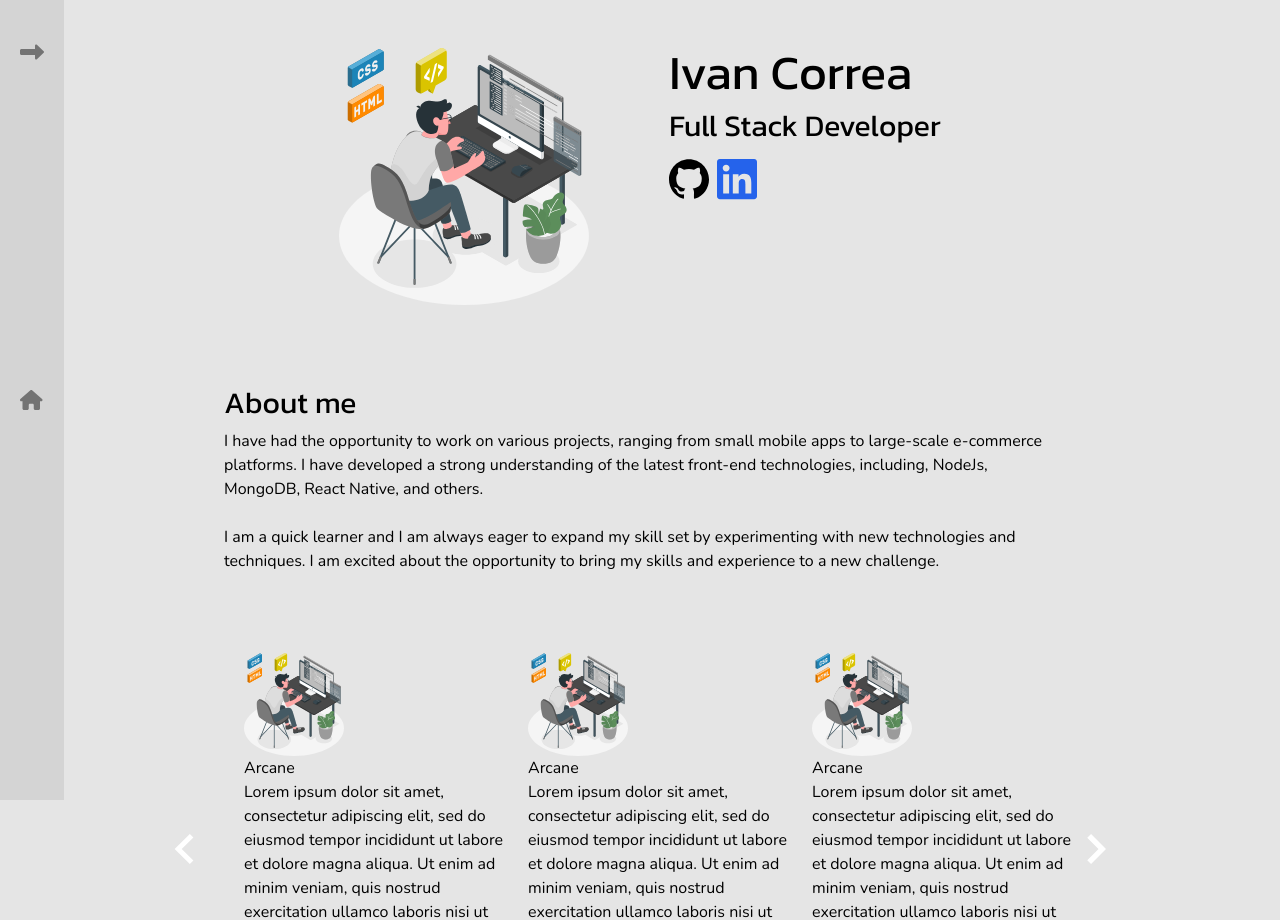
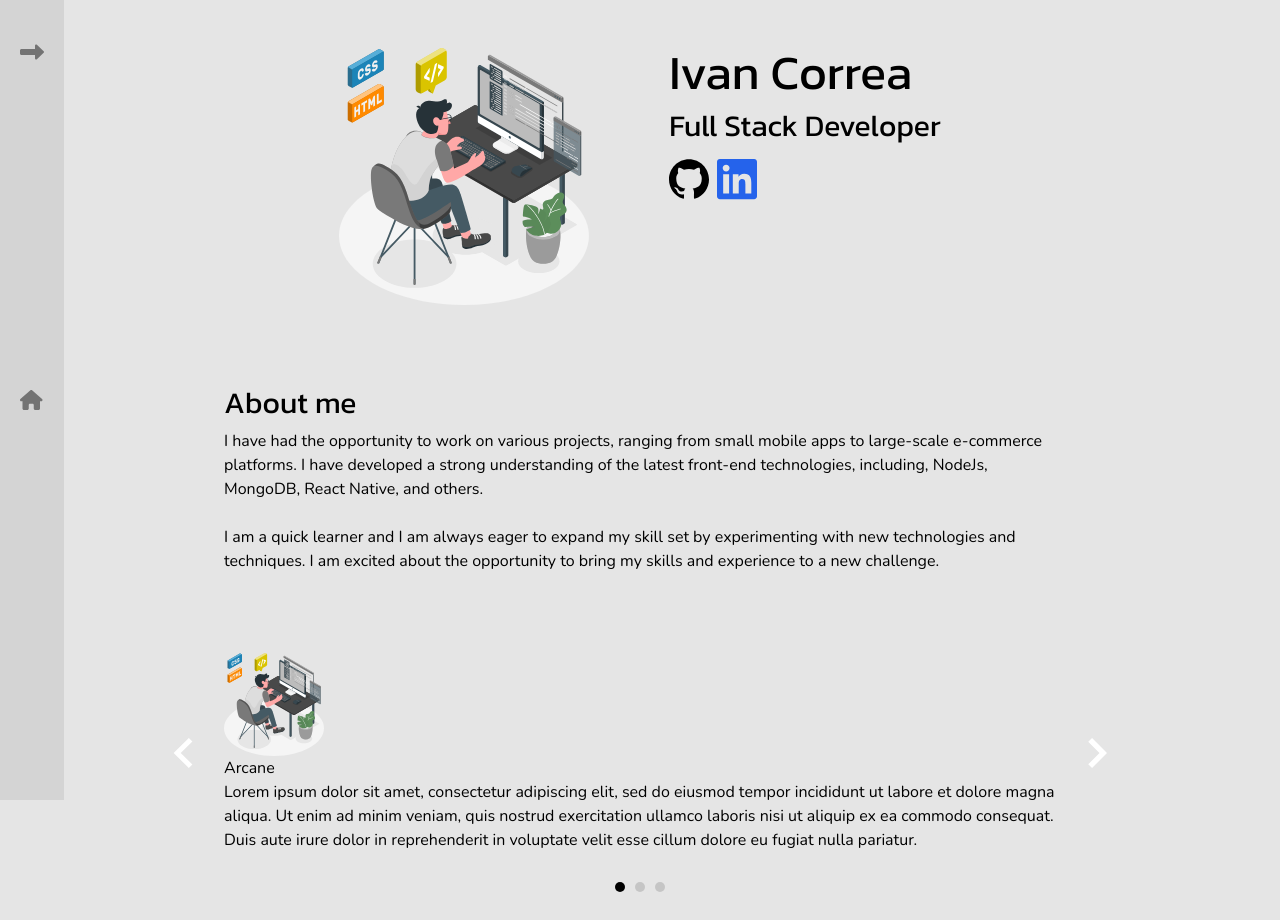
Before and after one commit to IvanMCorrea/dev_portfolio, a Next.js app: page / in a window 1280 px wide. Shown: the top 920 px of the page. Built offline with nearby package versions, Linux system fonts and the light colour scheme.

Commit message:
Fix carousel display

```diff
--- a/app/_components/Projects.tsx
+++ b/app/_components/Projects.tsx
@@ -12,7 +12,7 @@ function Arrow(props: {
   return (
     <svg
       onClick={props.onClick}
-      className={`arrow ${props.left ? "arrow--left" : "arrow--right"}`}
+      className={`arrow ${props.left ? "-left-14" : "-right-14"}`}
       xmlns="http://www.w3.org/2000/svg"
       viewBox="0 0 24 24"
     >
@@ -32,7 +32,7 @@ const Projects = () => {
   const [sliderRef, instanceRef] = useKeenSlider<HTMLDivElement>({
     initial: 0,
     loop: true,
-    slides: { origin: "center", perView: 3, spacing: 20 },
+    slides: { origin: "center", perView: 1, spacing: 20 },
     slideChanged(slider) {
       setCurrentSlide(slider.track.details.rel);
     },
@@ -84,10 +84,10 @@ const Projects = () => {
   ];
 
   return (
-    <section>
-      <div>
+    <section className="w-full">
+      <div className="mb-5">
         <div className="navigation-wrapper">
-          <div ref={sliderRef} className="flex mb-5 px-20 max-w-5xl">
+          <div ref={sliderRef} className="mb-5 flex overflow-hidden">
             {projects[0] &&
               projects.map(
                 (item, index) =>
```
